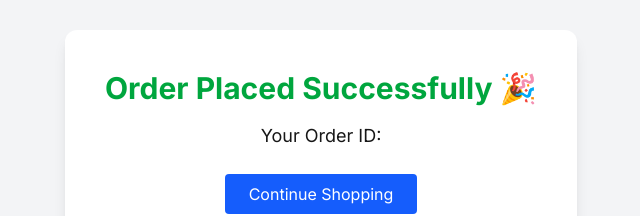
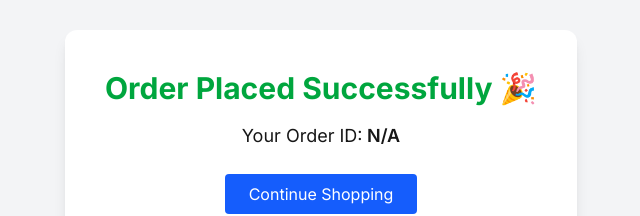
Before and after one commit to bhoomiguptaa/flipkart-clone, a Next.js app in the folder frontend/: page /order-success in a window 1280 px wide. Shown: the part 258-474 px from the top of the page, without its empty margins (319-959 px from the left). Built offline with nearby package versions, Linux system fonts and the light colour scheme.

Commit message:
fix order success page build error

```diff
--- a/frontend/app/order-success/page.tsx
+++ b/frontend/app/order-success/page.tsx
@@ -1,4 +1,6 @@
 "use client"
+
+export const dynamic = "force-dynamic"
 
 import { useSearchParams } from "next/navigation"
 import Link from "next/link"
@@ -11,36 +13,25 @@
 
   return (
 
-    <div className="min-h-screen flex flex-col items-center justify-center bg-gray-100">
+    <div className="min-h-screen flex items-center justify-center bg-gray-100">
 
       <div className="bg-white shadow-lg rounded-xl p-10 text-center">
 
         <h1 className="text-3xl font-bold text-green-600">
-
           Order Placed Successfully 🎉
-
         </h1>
 
         <p className="mt-4 text-lg">
-
           Your Order ID:
-
           <span className="font-semibold">
-
-            {" "}{orderId}
-
+            {" "}{orderId || "N/A"}
           </span>
-
         </p>
 
         <Link href="/">
-
           <button className="mt-6 bg-blue-600 text-white px-6 py-2 rounded">
-
             Continue Shopping
-
           </button>
-
         </Link>
 
       </div>
```
